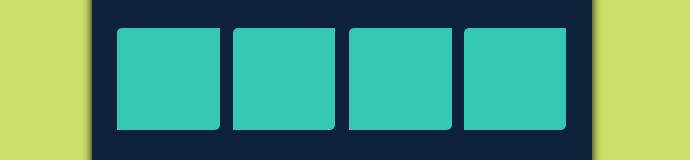
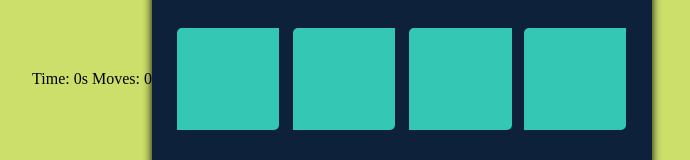
Before and after one commit to naomicherono/Tile_game, a plain HTML site: page index.html in a window 1280 px wide. Shown: the part 321-481 px from the top of the page, without its empty margins (298-988 px from the left). Drawn offline with Linux system fonts and the light colour scheme.

Commit message:
updated html

```diff
--- a/index.html
+++ b/index.html
@@ -9,6 +9,14 @@
     <link rel="stylesheet" href="https://fonts.googleapis.com/icon?family=Material+Icons">
     </head>
 <body>
+    <div id="game-info">
+        <span id="timer">Time: 0s</span>
+        <span id="moves">Moves: 0</span>
+      </div>
+    </div>
+
+
+
             <div class="container">
 <ul  class="cards">
 <li  class = "card">
```
